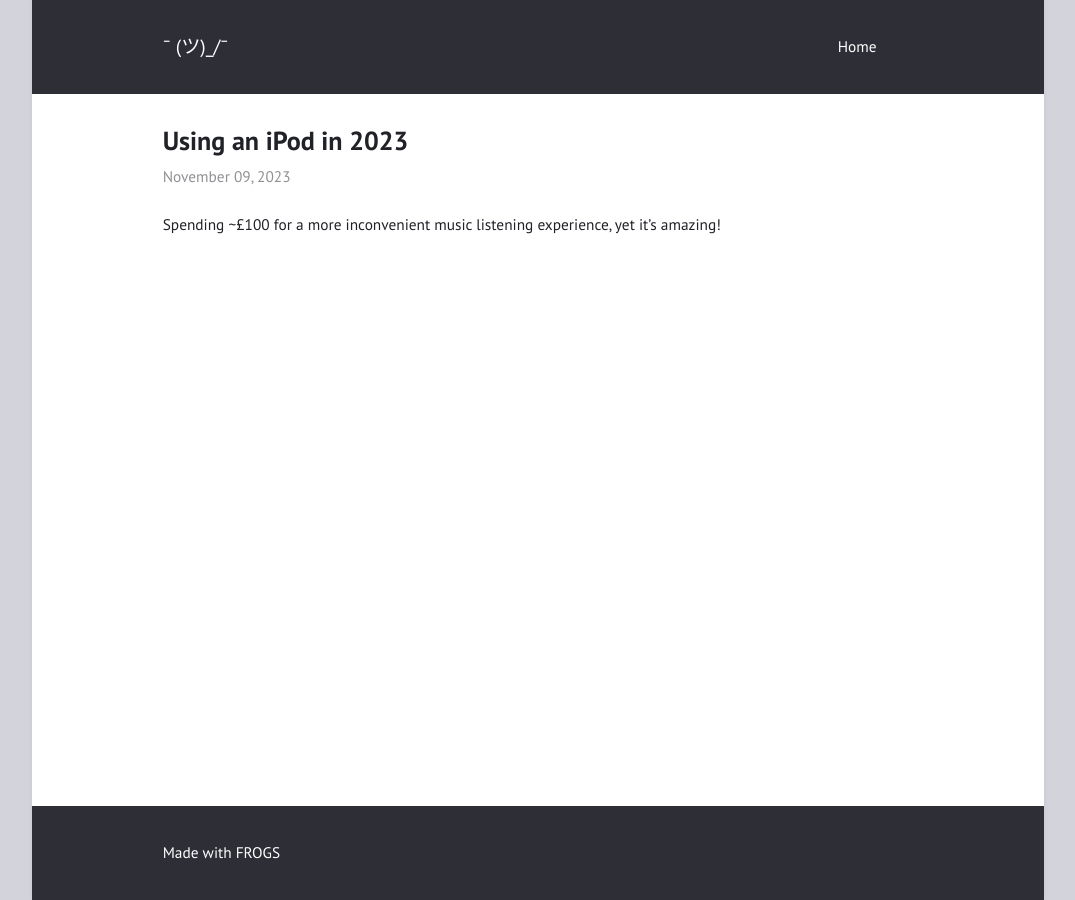
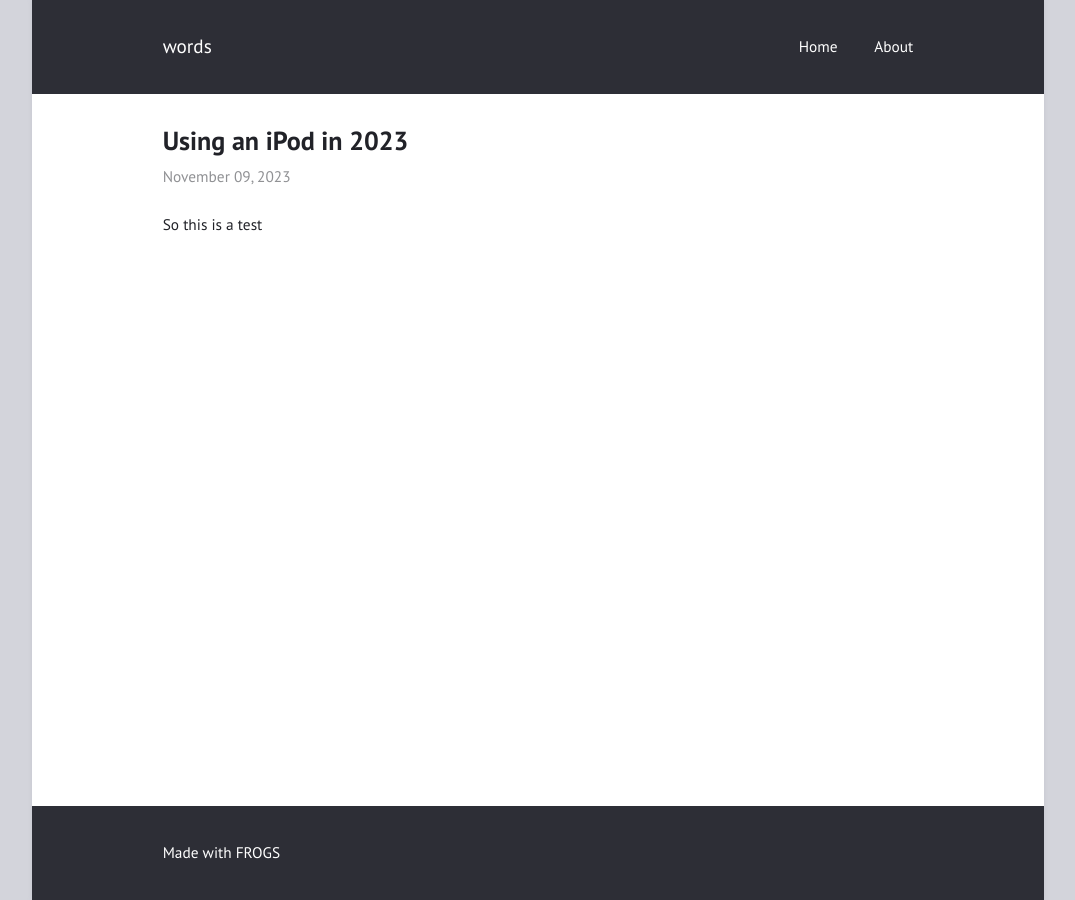
Before and after one commit to Captivate9575/website, a Jekyll site: the page built from _posts/2023-11-09-using-ipod-2023.md, in a window 1280 px wide. Shown: the whole page, without its empty margins (102-1177 px from the left). Built offline with Jekyll 4.4.1, drawn with Linux system fonts in a browser that asks for light colours.

Commit message:
excerpt test

```diff
--- a/_config.yml
+++ b/_config.yml
@@ -1,4 +1,4 @@
-title: "¯\_(ツ)_/¯"
+title: "words"
 author: "vlads"
 description: "Made with FROGS"
 permalink: /:title/
@@ -21,7 +21,6 @@ navigation:                # accepts {file, title, url, icon, sidebaricon}
 
 external:                  # shows a footer with social links - for available icons see fontawesome.com/icons
   - {title: Github, icon: github, url: "https://github.com/Captivate9575/"}
-  - {title: Subscribe, icon: rss, url: "/feed.xml"}
 
 comments:
 #  disqus_shortname: ""    # see https://disqus.com/
--- a/_posts/2023-11-09-using-ipod-2023.md
+++ b/_posts/2023-11-09-using-ipod-2023.md
@@ -1,6 +1,7 @@
 ---
 title: "Using an iPod in 2023"
 layout: post
+excerpt: "Spending ~£100 for a more inconvenient music listening experience, yet it's amazing!"
 ---
 
-Spending ~£100 for a more inconvenient music listening experience, yet it's amazing!
+So this is a test
```
Also changed, not shown: README.md.
